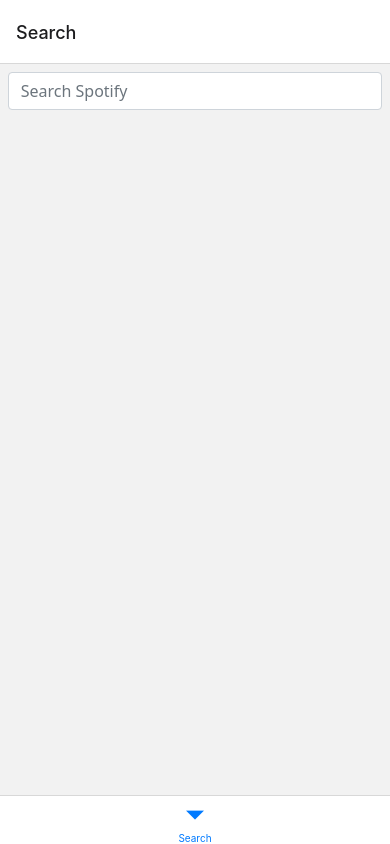
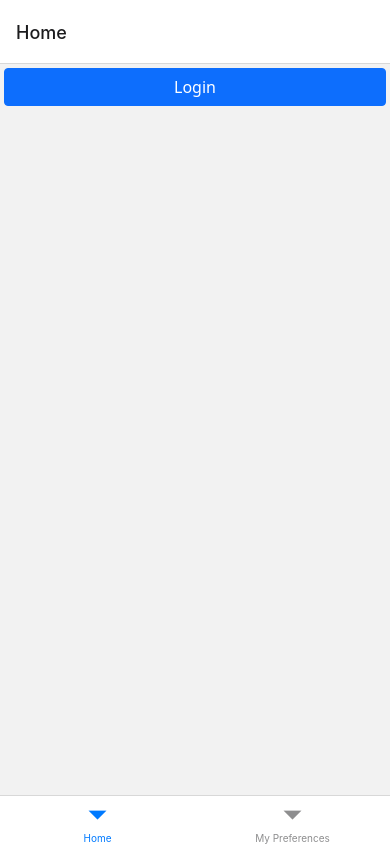
Before and after one commit to jblairkiel/troubadour-app, a React Native app: screen / in a window 390 px wide. Built offline with nearby package versions, Linux system fonts and the light colour scheme.

Commit message:
multiple tabs screens with auth

```diff
--- a/App.js
+++ b/App.js
@@ -1,18 +1,115 @@
 
 
-import React from "react";
+import {React, useEffect, useState} from "react";
 import { NavigationContainer } from '@react-navigation/native';
 import { createNativeStackNavigator } from '@react-navigation/native-stack';
 import { createBottomTabNavigator } from '@react-navigation/bottom-tabs';
 import useFetch from "./src/hooks/useFetch"
+import getUserData from "./src/hooks/getUserData"
 import Search from "./src/component/Search";
 import {ScrollView, View} from 'react-native';
 import TroubadourNavbar from './src/component/TroubadourNavbar'
-import {Form} from 'react-bootstrap';
+import {Form, Button} from 'react-bootstrap';
+import axios from 'axios';
 import 'bootstrap/dist/css/bootstrap.min.css';
 
+function HomeScreen({navigation}) {
+	const CLIENT_ID = "a9fc8ed15eeb4790b184ab648dd4ebf5"
+	const REDIRECT_URI = "http://localhost:19006"
+	const AUTH_ENDPOINT = "https://accounts.spotify.com/authorize"
+	const RESPONSE_TYPE = "token"
 
-function SearchScreen() {
+	const [token, setToken] = useState("")
+	const [hash, setHash] = useState("")
+	const [userData, setUserData] = useState([])
+
+	const getUserData = async (e) => {
+		const {data} = await axios.get("https://api.spotify.com/v1/me", {
+			headers: {
+				Authorization: `Bearer ${e}`
+			}
+		})
+
+		setUserData(data)
+	}
+
+
+    useEffect(() => {
+        const hash = window.location.hash
+        let token = window.localStorage.getItem("token")
+
+        if (!token && hash) {
+            token = hash.substring(1).split("&").find(elem => elem.startsWith("access_token")).split("=")[1]
+
+            window.location.hash = ""
+            window.localStorage.setItem("token", token)
+        }
+
+        setToken(token)
+		if (token) {
+			getUserData(token)
+		}
+
+    }, [])
+
+	const logout = () => {
+        setToken("")
+        window.localStorage.removeItem("token")
+    }
+
+	const renderUserData = () => {
+		return (
+			<div>
+				{ userData != [] ? <h3>{userData.display_name}</h3> : <div>No Data</div>}
+
+			</div>
+		)
+	}
+
+	return (
+		<View style={{flex:1,  alignItems: "left", justifyContent: "left", padding: '1%'}}>
+
+			{!token ?
+				<Button
+				variant="primary"
+				href={`${AUTH_ENDPOINT}?client_id=${CLIENT_ID}&redirect_uri=${REDIRECT_URI}&response_type=${RESPONSE_TYPE}`}
+				>Login</Button>
+			:
+				<Button
+				variant="secondary"
+				onClick={logout}>Log Out</Button>
+			}
+			{renderUserData()}
+
+
+		</View>
+	);
+}
+
+function MyPreferencesScreen({navigation}) {
+
+	const { data, setData } = useFetch();
+
+
+	return (
+		<View style={{flex:1,  alignItems: "left", justifyContent: "left", padding: '1%'}}>
+
+			<Button
+			variant="primary"
+			style={{"float": "right"}}
+			onClick={() => navigation.push('PreferencesSearchScreen')}
+			> Add</Button>
+
+			{Object.keys(data.results).length > 0 ?
+			<ScrollView contentContainerStyle={{ flexGrow: 1 }}>
+				<Search searchQuery={data.results.data} />
+			</ScrollView>
+			: null }
+		</View>
+	);
+}
+
+function SearchScreen({navigation}) {
 
 	const { data, setData } = useFetch();
 
@@ -50,7 +147,8 @@ function Root() {
 
 	return (
 	  <Tab.Navigator>
-		<Tab.Screen name="Search" component={SearchScreen} />
+	  	<Tab.Screen name="Home" component={HomeScreen} />
+		<Tab.Screen name="My Preferences" component={MyPreferencesScreen} />
 	  </Tab.Navigator>
 	);
   }
@@ -67,6 +165,7 @@ export default function App() {
 					component={Root}
 					options={{ headerShown: false }}
 					/>
+					<Stack.Screen name="PreferencesSearchScreen" component={SearchScreen} />
 				</Stack.Navigator>
 			</NavigationContainer>
 	);
```
Also changed, not shown: src/hooks/getUserData.js (added), src/hooks/useFetch.js (line endings or trailing spaces).
